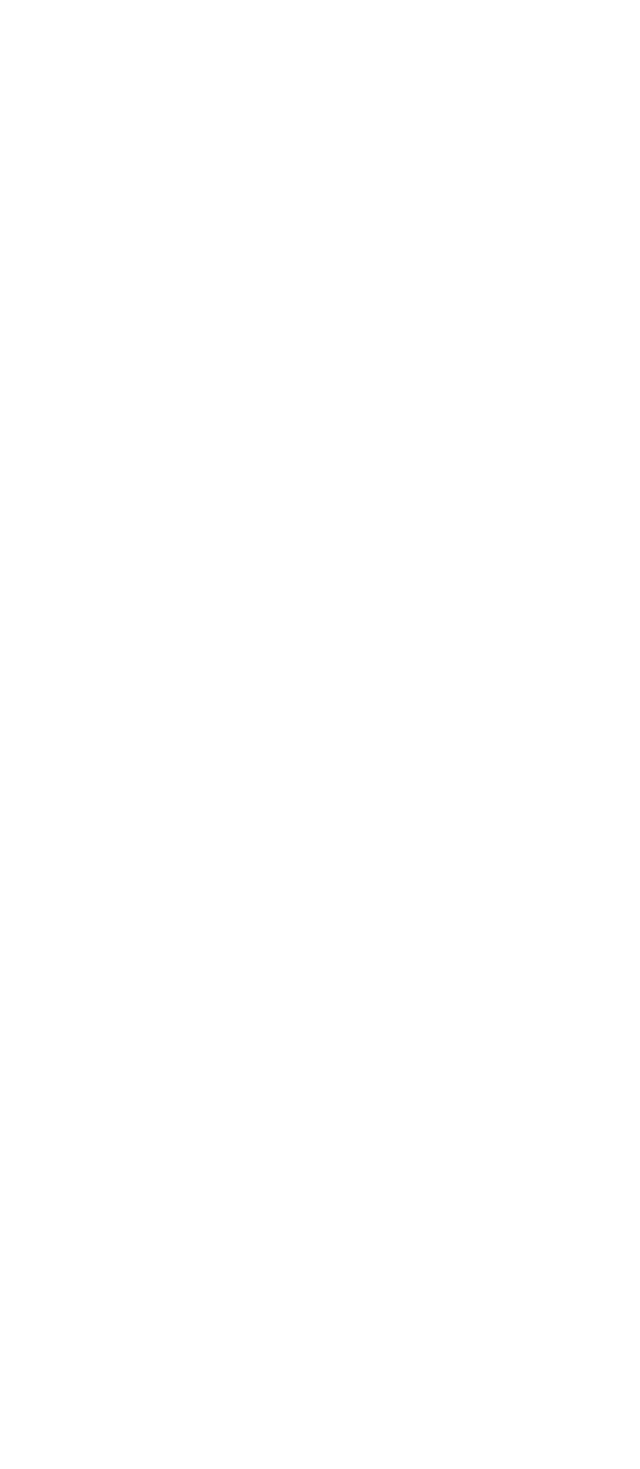
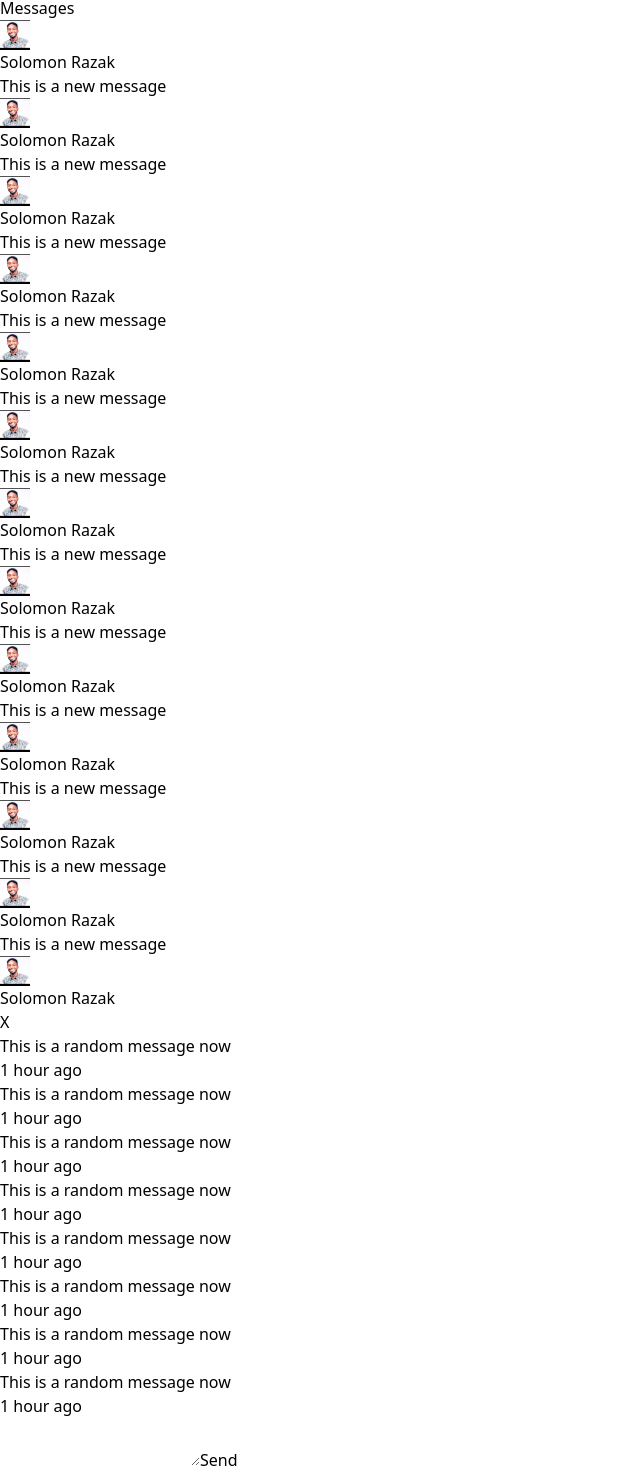
Before and after one commit to solomonrazak/real-estate, a React (Vite) app: page /profile in a window 1280 px wide. Shown: the part 5608-7077 px from the top of the page, without its empty margins (0-640 px from the left). Before the commit the page ends 3130 px from the top, so only its background shows below. Built offline with nearby package versions, Linux system fonts and the light colour scheme.

Commit message:
profile page updated

```diff
--- a/src/components/card/Card.tsx
+++ b/src/components/card/Card.tsx
@@ -13,10 +13,10 @@ interface CardProps {
 
 const Card: React.FC<CardProps> = ({ item }) => {
   return (
-    <div className="flex w-full justify-between mb-5 pr-8 mt-5">
+    <div className="flex w-full justify-between mb-5 pr-5 mt-5">
       <div className="flex gap-5">
 
-        <img src={item.img} width={200} height={200} className="rounded-md" />
+        <img src={item.img} width={200} height={200} className="hidden md:flex rounded-md" />
 
         <div className="flex flex-col justify-between">
           <Link to={`/${item.id}`}>
--- /dev/null
+++ b/src/components/chat/Chat.tsx
@@ -0,0 +1,206 @@
+import React, { useState } from "react";
+import profile from "../../assets/images/profile.jpg";
+import "../../pages/list/list.css";
+
+const Chat: React.FC = () => {
+  const [chat, setChat] = useState<boolean | null>(true);
+  return (
+    <div className="h-full">
+      <div className="h-[50%] overflow-y-scroll hide-scrollbar">
+        <p className="mb-5 text-[20px] mt-6 lg:mt-0">Messages</p>
+        <div className="flex flex-col gap-3">
+          <div className="flex bg-white p-3 gap-3">
+            <img
+              src={profile}
+              width={30}
+              height={30}
+              className="w-7 h-7 object-cover rounded-full"
+              alt=""
+            />
+            <p className="text-[15px] font-medium">Solomon Razak</p>
+            <p className="text-[15px]">This is a new message</p>
+          </div>
+          <div className="flex bg-white p-3 gap-3">
+            <img
+              src={profile}
+              width={30}
+              height={30}
+              className="w-7 h-7 object-cover rounded-full"
+              alt=""
+            />
+            <p className="text-[15px] font-medium">Solomon Razak</p>
+            <p className="text-[15px]">This is a new message</p>
+          </div>
+          <div className="flex bg-white p-3 gap-3">
+            <img
+              src={profile}
+              width={30}
+              height={30}
+              className="w-7 h-7 object-cover rounded-full"
+              alt=""
+            />
+            <p className="text-[15px] font-medium">Solomon Razak</p>
+            <p className="text-[15px]">This is a new message</p>
+          </div>
+          <div className="flex bg-white p-3 gap-3">
+            <img
+              src={profile}
+              width={30}
+              height={30}
+              className="w-7 h-7 object-cover rounded-full"
+              alt=""
+            />
+            <p className="text-[15px] font-medium">Solomon Razak</p>
+            <p className="text-[15px]">This is a new message</p>
+          </div>
+          <div className="flex bg-white p-3 gap-3">
+            <img
+              src={profile}
+              width={30}
+              height={30}
+              className="w-7 h-7 object-cover rounded-full"
+              alt=""
+            />
+            <p className="text-[15px] font-medium">Solomon Razak</p>
+            <p className="text-[15px]">This is a new message</p>
+          </div>
+          <div className="flex bg-white p-3 gap-3">
+            <img
+              src={profile}
+              width={30}
+              height={30}
+              className="w-7 h-7 object-cover rounded-full"
+              alt=""
+            />
+            <p className="text-[15px] font-medium">Solomon Razak</p>
+            <p className="text-[15px]">This is a new message</p>
+          </div>
+          <div className="flex bg-white p-3 gap-3">
+            <img
+              src={profile}
+              width={30}
+              height={30}
+              className="w-7 h-7 object-cover rounded-full"
+              alt=""
+            />
+            <p className="text-[15px] font-medium">Solomon Razak</p>
+            <p className="text-[15px]">This is a new message</p>
+          </div>
+          <div className="flex bg-white p-3 gap-3">
+            <img
+              src={profile}
+              width={30}
+              height={30}
+              className="w-7 h-7 object-cover rounded-full"
+              alt=""
+            />
+            <p className="text-[15px] font-medium">Solomon Razak</p>
+            <p className="text-[15px]">This is a new message</p>
+          </div>
+          <div className="flex bg-white p-3 gap-3">
+            <img
+              src={profile}
+              width={30}
+              height={30}
+              className="w-7 h-7 object-cover rounded-full"
+              alt=""
+            />
+            <p className="text-[15px] font-medium">Solomon Razak</p>
+            <p className="text-[15px]">This is a new message</p>
+          </div>
+          <div className="flex bg-white p-3 gap-3">
+            <img
+              src={profile}
+              width={30}
+              height={30}
+              className="w-7 h-7 object-cover rounded-full"
+              alt=""
+            />
+            <p className="text-[15px] font-medium">Solomon Razak</p>
+            <p className="text-[15px]">This is a new message</p>
+          </div>
+          <div className="flex bg-white p-3 gap-3">
+            <img
+              src={profile}
+              width={30}
+              height={30}
+              className="w-7 h-7 object-cover rounded-full"
+              alt=""
+            />
+            <p className="text-[15px] font-medium">Solomon Razak</p>
+            <p className="text-[15px]">This is a new message</p>
+          </div>
+          <div className="flex bg-white p-3 gap-3">
+            <img
+              src={profile}
+              width={30}
+              height={30}
+              className="w-7 h-7 object-cover rounded-full"
+              alt=""
+            />
+            <p className="text-[15px] font-medium">Solomon Razak</p>
+            <p className="text-[15px]">This is a new message</p>
+          </div>
+        </div>
+      </div>
+
+      {chat && (
+        <div className="flex flex-col bg-white justify-between h-[50%]">
+          <div className="bg-yellow-400 flex justify-between px-4 py-4 items-center">
+            <div className="flex items-center gap-4">
+              <img
+                src={profile}
+                width={30}
+                height={30}
+                className="h-8 w-8 object-cover rounded-full"
+                alt=""
+              />
+              <p className="font-medium">Solomon Razak</p>
+            </div>
+            <span className="text-[19px] font-medium cursor-pointer" onClick={() => setChat(null)}>X</span>
+          </div>
+          <div className="flex flex-col gap-3 overflow-y-scroll md:h-[350px] lg:h-[400px] px-3 hide-scrollbar">
+            <div className="">
+              <p>This is a random message now </p>
+              <span>1 hour ago</span>
+            </div>
+            <div className="text-end">
+              <p>This is a random message now </p>
+              <span>1 hour ago</span>
+            </div>
+            <div>
+              <p>This is a random message now </p>
+              <span>1 hour ago</span>
+            </div>
+            <div className="text-end">
+              <p>This is a random message now </p>
+              <span>1 hour ago</span>
+            </div>
+            <div>
+              <p>This is a random message now </p>
+              <span>1 hour ago</span>
+            </div>
+            <div className="text-end">
+              <p>This is a random message now </p>
+              <span>1 hour ago</span>
+            </div>
+            <div>
+              <p>This is a random message now </p>
+              <span>1 hour ago</span>
+            </div>
+            <div className="text-end">
+              <p>This is a random message now </p>
+              <span>1 hour ago</span>
+            </div>
+          </div>
+          <div className="flex border border-t-yellow-400 justify-between">
+            <textarea className="w-[85%]"></textarea>
+            <button className="bg-yellow-400 px-4 font-medium">Send</button>
+          </div>
+        </div>
+      )}
+    </div>
+  );
+};
+
+export default Chat;
--- a/src/pages/profile/index.tsx
+++ b/src/pages/profile/index.tsx
@@ -1,17 +1,20 @@
 import React from 'react';
 import profile from "../../assets/images/profile.jpg";
+import List from '../../components/list/List';
+import Chat from '../../components/chat/Chat';
+import "../list/list.css"
 
-import List from '../../components/list/List';
-
-const Profile:React.FC = () => {
-
+const Profile: React.FC = () => {
   return (
-    <div className="w-full flex gap-7">
-        <div className="w-[60%]">
+    <div className="w-full flex flex-col lg:flex-row h-full">
+      {/* Main content section */}
+      <div className="w-full lg:w-[60%] pr-5 overflow-y-scroll hide-scrollbar mt-7 lg:mt-0 min-h-full">
         <div className='flex justify-between'>
-                <p>User Information</p>
+          <p className="text-[19px] mb-3">User Information</p>
           <button className="px-3 py-1 bg-yellow-500">Update Profile</button>
         </div>
+
+        {/* User info */}
         <div className="space-y-2">
           <div className="flex gap-3">
             <p>Avatar:</p>
@@ -21,26 +24,32 @@ const Profile:React.FC = () => {
             <span className="text-[15px]">Username:</span>
             <span className="text-[15px] font-medium">Solomon Razak</span>
           </p>
-                <p  className="flex gap-2 items-center">
+          <p className="flex gap-2 items-center">
             <span className="text-[15px]">Email:</span>
             <span className="text-[15px] font-medium">Solomonrazak99@gmail.com</span>
           </p>
         </div>
 
+        {/* List section */}
         <div className="flex justify-between mt-7">
-                <p>My List</p>
+          <p className="text-[19px] mb-3">My List</p>
           <button className="bg-yellow-500 px-3 py-1">Add New Post</button>
         </div>
         <div>
           <List />
         </div>
-
+        <p className="text-[19px] my-6">Saved List</p>
+        <div>
+          <List />
+        </div>
       </div>
 
-
-        <div className="w-[40%]"></div>
+      {/* Chat section */}
+      <div className="w-full lg:w-[40%] bg-[#fcf5f3] px-5 mt-5 lg:mt-0">
+        <Chat />
       </div>
-  )
+    </div>
+  );
 }
 
-export default Profile
+export default Profile;
```
Lines whose indentation alone changed are shown as unchanged.
